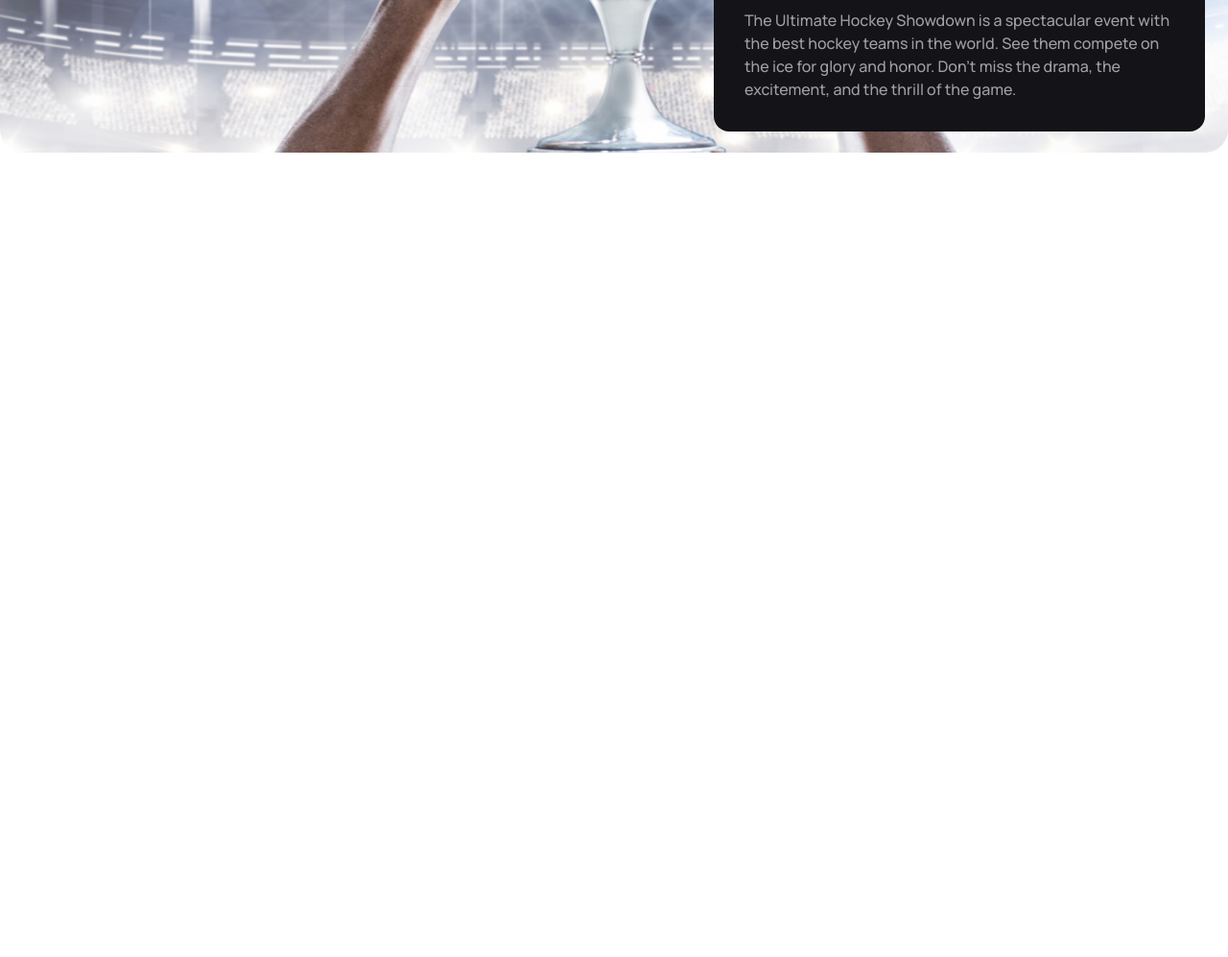
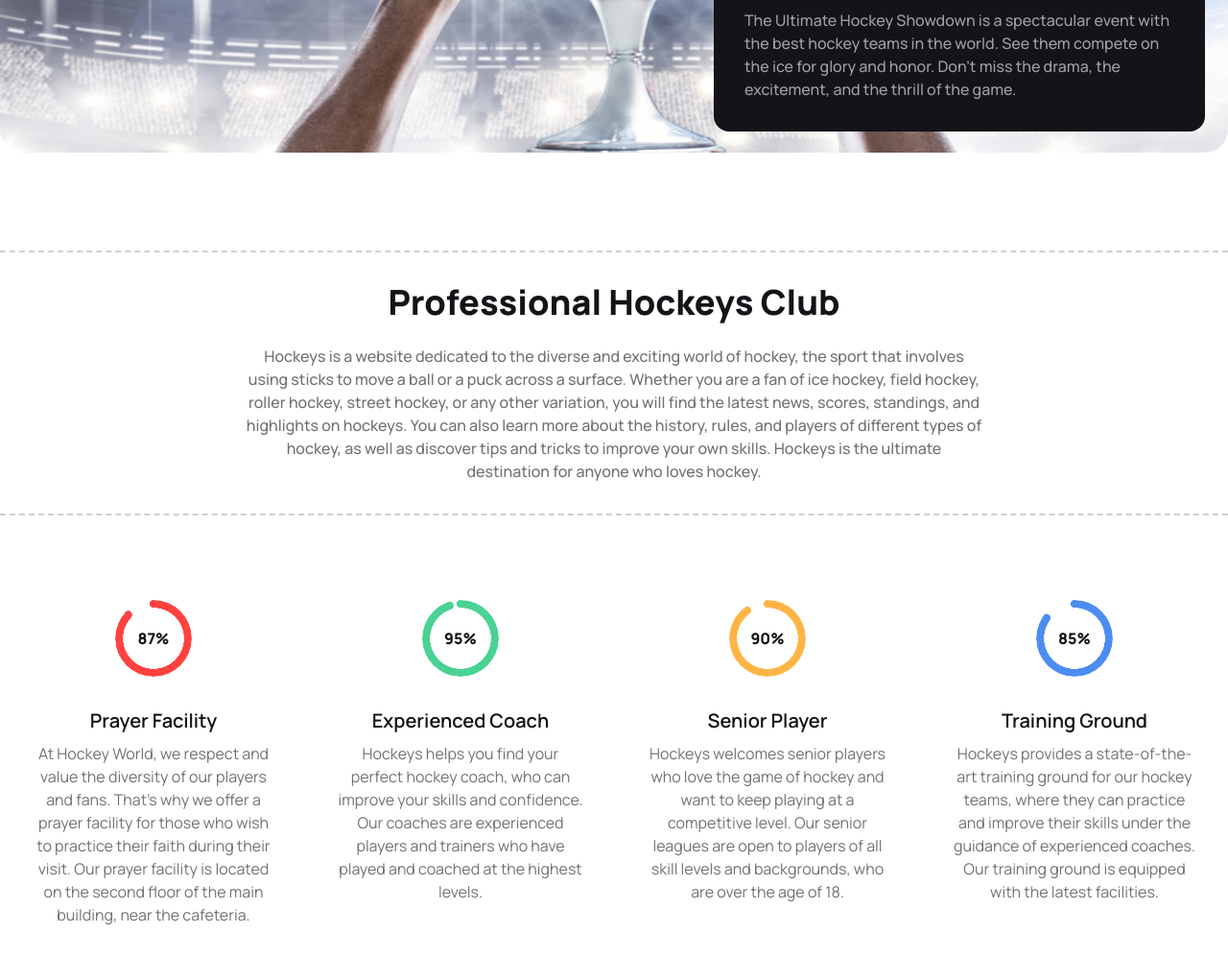
Before and after one commit to Mahedi-432A/B9A3-Hocheys, a plain HTML site: page index.html in a window 1280 px wide. Shown: the part 515-1512 px from the top of the page at 96% size. Before the commit the page ends 800 px from the top, so only its background shows below. Drawn offline with nearby package versions, Linux system fonts and the light colour scheme.

Commit message:
professional club section added with progress bar

```diff
--- a/index.html
+++ b/index.html
@@ -118,7 +118,8 @@
             </div>
 
             <!--------------------------- black box of banner ------------->
-            <div class="w-11/12 mx-auto my-4 space-y-3 rounded-2xl bg-[#131318] p-4 lg:p-8 lg:absolute lg:bottom-3 lg:right-6 lg:w-2/5">
+            <div
+                class="w-11/12 mx-auto my-4 space-y-3 rounded-2xl bg-[#131318] p-4 lg:p-8 lg:absolute lg:bottom-3 lg:right-6 lg:w-2/5">
                 <h3 class="font-extrabold text-white text-lg lg:text-2xl">The Ultimate Hockey Showdown</h3>
                 <p class="font-medium text-[#ffffff99] text-sm lg:text-base">The Ultimate Hockey Showdown is a
                     spectacular event with the best hockey teams in the world. See them compete on the ice for glory and
@@ -128,6 +129,80 @@
         </div>
 
     </header>
+
+    <main>
+        <!------------------------------------ hockeys club ----------------------->
+        <section
+            class="border-y-2 border-dashed border-[#13131833] lg:container w-10/12 mx-auto mt-10 mb-6 lg:mt-24 lg:mb-12 py-8">
+            <div class=" lg:w-3/5 text-center mx-auto space-y-6">
+                <h3 class="text-titles font-extrabold lg:text-4xl text-2xl">Professional Hockeys Club</h3>
+                <p class="text-description font-medium lg:text-base text-sm"> Hockeys is a website dedicated to the
+                    diverse and exciting world of hockey, the sport that involves using sticks to move a ball or a puck
+                    across a surface. Whether you are a fan of ice hockey, field hockey, roller hockey, street hockey,
+                    or any other variation, you will find the latest news, scores, standings, and highlights on hockeys.
+                    You can also learn more about the history, rules, and players of different types of hockey, as well
+                    as discover tips and tricks to improve your own skills. Hockeys is the ultimate destination for
+                    anyone who loves hockey.</p>
+            </div>
+        </section>
+
+        <!----------------------------------- progress section ------------------------->
+        <section class="container mx-auto">
+            <div class="grid lg:grid-cols-4">
+                <!-------------- card 1 ---------------->
+                <div class="card">
+                    <figure class="px-10 pt-10">
+                        <div class="radial-progress text-[#FF4240]" style="--value:87;" role="progressbar">
+                            <h3 class="text-titles font-extrabold">87%</h3>
+                        </div>
+                    </figure>
+                    <div class="card-body items-center text-center">
+                        <h2 class="card-title font-semibold text-titles text-xl">Prayer Facility</h2>
+                        <p class="text-base text-description">At Hockey World, we respect and value the diversity of our
+                            players and fans. That’s why we offer a prayer facility for those who wish to practice their
+                            faith during their visit. Our prayer facility is located on the second floor of the main
+                            building, near the cafeteria.</p>
+                    </div>
+                </div>
+                <!-------------- card 2 ---------->
+                <div class="card">
+                    <figure class="px-10 pt-10">
+                        <div class="radial-progress text-[#49D293]" style="--value:95;" role="progressbar">
+                            <h3 class="text-titles font-extrabold">95%</h3>
+                        </div>
+                    </figure>
+                    <div class="card-body items-center text-center">
+                        <h2 class="card-title font-semibold text-titles text-xl">Experienced Coach</h2>
+                        <p class="text-base text-description">Hockeys helps you find your perfect hockey coach, who can improve your skills and confidence. Our coaches are experienced players and trainers who have played and coached at the highest levels.</p>
+                    </div>
+                </div>
+                <!----------------- card 3 -------------------->
+                <div class="card">
+                    <figure class="px-10 pt-10">
+                        <div class="radial-progress text-[#FFB546]" style="--value:90;" role="progressbar">
+                            <h3 class="text-titles font-extrabold">90%</h3>
+                        </div>
+                    </figure>
+                    <div class="card-body items-center text-center">
+                        <h2 class="card-title font-semibold text-titles text-xl">Senior Player</h2>
+                        <p class="text-base text-description">Hockeys welcomes senior players who love the game of hockey and want to keep playing at a competitive level. Our senior leagues are open to players of all skill levels and backgrounds, who are over the age of 18.</p>
+                    </div>
+                </div>
+                <!----------------- card 4 --------------->
+                <div class="card">
+                    <figure class="px-10 pt-10">
+                        <div class="radial-progress text-[#4C8DF1]" style="--value:85;" role="progressbar">
+                            <h3 class="text-titles font-extrabold">85%</h3>
+                        </div>
+                    </figure>
+                    <div class="card-body items-center text-center">
+                        <h2 class="card-title font-semibold text-titles text-xl">Training Ground</h2>
+                        <p class="text-base text-description">Hockeys provides a state-of-the-art training ground for our hockey teams, where they can practice and improve their skills under the guidance of experienced coaches. Our training ground is equipped with the latest facilities.</p>
+                    </div>
+                </div>
+            </div>
+        </section>
+    </main>
 </body>
 
 </html>
```
